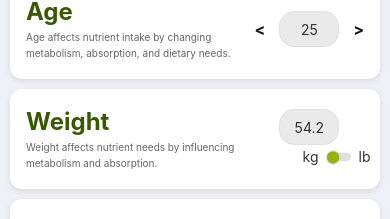
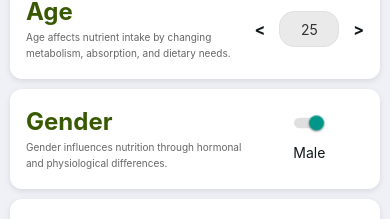
Before and after one commit to DorbieBadorndie/nutrivision-frontend-main, a React Native app: screen / in a window 390 px wide. Shown: the part 241-460 px from the top of the page. Built offline with nearby package versions, Linux system fonts and the light colour scheme.

Commit message:
Added Gender Section. Added Padding Bottom 100 for ScrollView

```diff
--- a/app/index.tsx
+++ b/app/index.tsx
@@ -70,6 +70,9 @@ export default function HomeScreen() {
   const [isFt, setIsFt] = useState(true); // true => ft, false => cm
   const toggleHeightUnit = () => setIsFt(prev => !prev);
 
+  // ======== GENDER STATE (NEW) ========
+  const [isMale, setIsMale] = useState(true); // true: Male, false: Female
+
   // ======== NAVIGATION ========
   const navigation = useNavigation<HomeScreenNavigationProp>();
 
@@ -115,8 +118,7 @@ export default function HomeScreen() {
         keyboardVerticalOffset={Platform.OS === 'ios' ? 20 : 0} // Adjust as needed
       >
         <TouchableWithoutFeedback onPress={Keyboard.dismiss} accessible={false}>
-
-            <ScrollView contentContainerStyle={{ flexGrow: 1 }} keyboardShouldPersistTaps="handled">
+          <ScrollView contentContainerStyle={{ flexGrow: 1, paddingBottom: 100 }} keyboardShouldPersistTaps="handled">
             {/* Background/Top Image */}
             <Image
               source={require('@/assets/images/NutriVision.png')}
@@ -168,6 +170,7 @@ export default function HomeScreen() {
                   </View>
                 </View>
 
+                {/* Right Column for Counter */}
                 <View style={styles.rightColumn}>
                   <View style={styles.formContainer}>
                     <View style={styles.counterWrapper}>
@@ -202,6 +205,38 @@ export default function HomeScreen() {
                     )}
                   </View>
                 </View>
+              </View>
+
+              {/*============ GENDER CONTAINER (UPDATED) =============== */}
+              <View style={styles.ageContainer}>
+                <View style={styles.leftColumn}>
+                  <View style={styles.topLeft}>
+                    <ThemedText style={styles.containerTitle}>Gender</ThemedText>
+                  </View>
+                  <View style={styles.bottomLeft}>
+                    <ThemedText style={styles.containerSubtitle}>
+                      Gender influences nutrition through hormonal and physiological differences.
+                    </ThemedText>
+                  </View>
+                </View>
+
+                {/* Right Column for Gender Switch */}
+                {/* Right Column for Gender Switch */}
+<View style={styles.rightColumn}>
+  <View style={styles.formContainer}>
+    <Switch
+      trackColor={{ false: '#e0e0e0', true: '#e0e0e0' }}
+      thumbColor={'#9AB106'}
+      style={[styles.switch, { transform: [{ scaleX: 0.75 }, { scaleY: 0.75 }] }]}
+      value={isMale}
+      onValueChange={(value) => setIsMale(value)}
+    />
+    <ThemedText style={{ fontSize: 14, marginTop: 8 }}>
+      {isMale ? 'Male' : 'Female'}
+    </ThemedText>
+  </View>
+</View>
+
               </View>
 
               {/* =============== WEIGHT CONTAINER =============== */}
@@ -275,18 +310,13 @@ export default function HomeScreen() {
                         onValueChange={toggleHeightUnit}
                       />
                       <ThemedText style={styles.switchLabel}>cm</ThemedText>
-
                     </View>
-
                   </View>
-
                 </View>
               </View>
             </ThemedView>
           </ScrollView>
-
         </TouchableWithoutFeedback>
-
       </KeyboardAvoidingView>
 
       {/* Floating check button outside the KeyboardAvoidingView */}
@@ -474,7 +504,6 @@ const styles = StyleSheet.create({
   },
   switch: {
     transform: [{ scaleX: 0.6 }, { scaleY: 0.6 }],
-
   },
   checkButton: {
     position: 'absolute',
```
Lines whose indentation alone changed are shown as unchanged.
